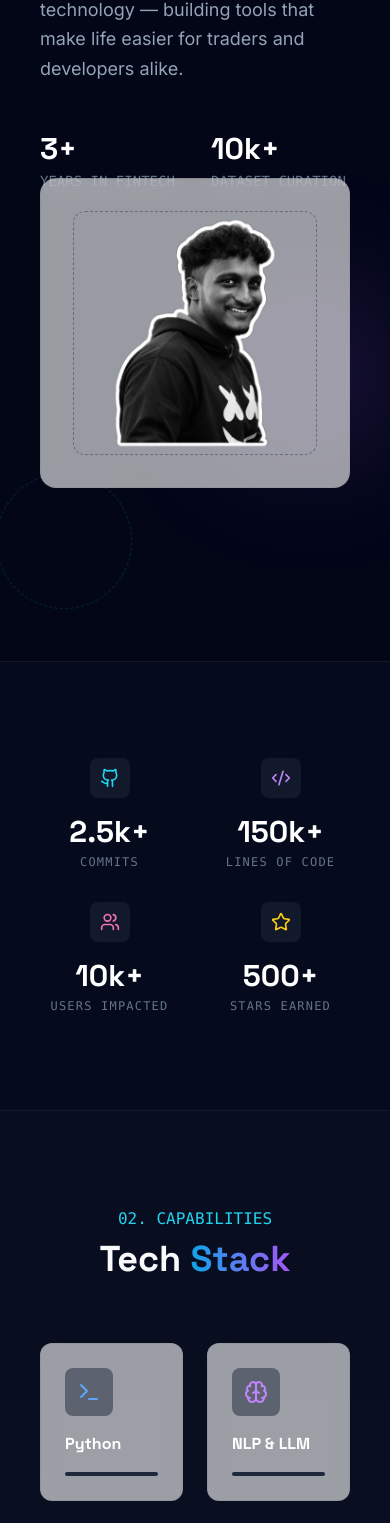
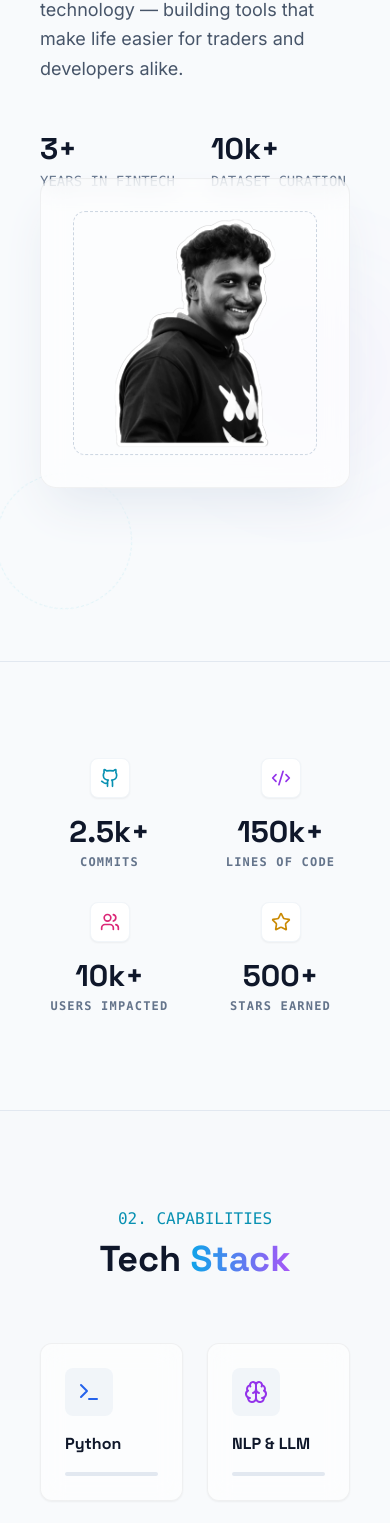
Before and after one commit to peaceboii/My-portfolio, a React (Vite) app: page / in a window 390 px wide. Shown: the part 1395-2918 px from the top of the page. Built offline with nearby package versions, Linux system fonts and the light colour scheme.

Commit message:
feat: implement light-colored futuristic theme and finalize content

```diff
--- a/src/App.jsx
+++ b/src/App.jsx
@@ -14,7 +14,7 @@ import { AnimatePresence } from 'framer-motion';
 function App() {
     return (
         <SmoothScroll>
-            <div className="bg-slate-950 text-slate-50 min-h-screen selection:bg-cyan-500/30">
+            <div className="bg-slate-50 text-slate-900 min-h-screen selection:bg-cyan-500/20">
                 <CustomCursor />
                 <Navbar />
                 <main>
--- a/src/components/About.jsx
+++ b/src/components/About.jsx
@@ -19,14 +19,14 @@ export default function About() {
           <motion.p
             initial={{ opacity: 0, x: -20 }}
             whileInView={{ opacity: 1, x: 0 }}
-            className="text-cyan-400 font-mono mb-4"
+            className="text-cyan-600 font-mono mb-4"
           >
             01. INTRODUCTION
           </motion.p>
-          <h2 className="text-4xl md:text-6xl font-bold mb-8">
+          <h2 className="text-4xl md:text-6xl font-bold mb-8 text-slate-900">
             Where Logic meets <span className="text-gradient">Market Psychology</span>
           </h2>
-          <div className="space-y-6 text-slate-400 text-lg leading-relaxed">
+          <div className="space-y-6 text-slate-600 text-lg leading-relaxed">
             <p>
                 My journey started with scripting strategies for the forex market, but I quickly expanded into
                 backend development, working on APIs, data pipelines, and real-time trading systems.
@@ -38,11 +38,11 @@ export default function About() {
 
           <div className="mt-12 grid grid-cols-2 gap-8">
             <div>
-              <h3 className="text-white font-bold text-3xl mb-1">3+</h3>
+              <h3 className="text-slate-900 font-bold text-3xl mb-1">3+</h3>
               <p className="text-slate-500 font-mono text-sm uppercase">Years in FinTech</p>
             </div>
             <div>
-              <h3 className="text-white font-bold text-3xl mb-1">10k+</h3>
+              <h3 className="text-slate-900 font-bold text-3xl mb-1">10k+</h3>
               <p className="text-slate-500 font-mono text-sm uppercase">Dataset Curation</p>
             </div>
           </div>
@@ -51,18 +51,18 @@ export default function About() {
         <div className="relative">
           <motion.div
             style={{ y: y1 }}
-            className="aspect-square glass rounded-2xl p-8 relative z-10 overflow-hidden group"
+            className="aspect-square glass rounded-2xl p-8 relative z-10 overflow-hidden group shadow-2xl shadow-slate-200"
           >
-            <div className="absolute inset-0 bg-gradient-to-br from-cyan-500/10 to-purple-500/10 opacity-0 group-hover:opacity-100 transition-opacity duration-500" />
-            <div className="h-full w-full border border-dashed border-slate-700/50 rounded-xl flex items-center justify-center overflow-hidden">
-               <img src="/assets/profile.png" alt="Kumaravelu" className="w-full h-full object-cover grayscale group-hover:grayscale-0 transition-all duration-500" />
+            <div className="absolute inset-0 bg-gradient-to-br from-cyan-500/5 to-purple-500/5 opacity-0 group-hover:opacity-100 transition-opacity duration-500" />
+            <div className="h-full w-full border border-dashed border-slate-300 rounded-xl flex items-center justify-center overflow-hidden">
+               <img src="/assets/profile.png" alt="Kumaravelu" className="w-full h-full object-cover grayscale brightness-110 group-hover:grayscale-0 transition-all duration-500" />
             </div>
           </motion.div>
 
           {/* Decorative Elements */}
           <motion.div
             style={{ y: y2 }}
-            className="absolute -top-10 -right-10 w-40 h-40 bg-purple-500/20 blur-3xl rounded-full"
+            className="absolute -top-10 -right-10 w-40 h-40 bg-purple-500/5 blur-3xl rounded-full"
           />
           <motion.div
              animate={{
@@ -70,7 +70,7 @@ export default function About() {
                scale: [1, 1.1, 1]
              }}
              transition={{ duration: 10, repeat: Infinity, ease: "linear" }}
-             className="absolute -bottom-10 -left-10 w-32 h-32 border border-cyan-500/20 rounded-full border-dashed"
+             className="absolute -bottom-10 -left-10 w-32 h-32 border border-cyan-500/10 rounded-full border-dashed"
           />
         </div>
       </div>
--- a/src/components/Skills.jsx
+++ b/src/components/Skills.jsx
@@ -17,14 +17,14 @@ import {
 } from 'lucide-react';
 
 const skills = [
-  { name: 'Python', icon: Terminal, color: 'text-blue-400', proficiency: '100%' },
-  { name: 'NLP & LLM', icon: Brain, color: 'text-purple-400', proficiency: '65%' },
-  { name: 'Backend Pipelines', icon: Layers, color: 'text-indigo-400', proficiency: '75%' },
-  { name: 'JavaScript', icon: Globe, color: 'text-yellow-400', proficiency: '80%' },
-  { name: 'Django / Flask', icon: FlaskConical, color: 'text-emerald-400', proficiency: '85%' },
-  { name: 'PostgreSQL', icon: Database, color: 'text-cyan-400', proficiency: '85%' },
-  { name: 'Docker', icon: Box, color: 'text-blue-500', proficiency: '70%' },
-  { name: 'Git / CI-CD', icon: GitBranch, color: 'text-orange-400', proficiency: '90%' },
+  { name: 'Python', icon: Terminal, color: 'text-blue-600', proficiency: '100%' },
+  { name: 'NLP & LLM', icon: Brain, color: 'text-purple-600', proficiency: '65%' },
+  { name: 'Backend Pipelines', icon: Layers, color: 'text-indigo-600', proficiency: '75%' },
+  { name: 'JavaScript', icon: Globe, color: 'text-yellow-600', proficiency: '80%' },
+  { name: 'Django / Flask', icon: FlaskConical, color: 'text-emerald-600', proficiency: '85%' },
+  { name: 'PostgreSQL', icon: Database, color: 'text-cyan-600', proficiency: '85%' },
+  { name: 'Docker', icon: Box, color: 'text-blue-700', proficiency: '70%' },
+  { name: 'Git / CI-CD', icon: GitBranch, color: 'text-orange-600', proficiency: '90%' },
 ];
 
 const containerVariants = {
@@ -44,15 +44,15 @@ const itemVariants = {
 
 export default function Skills() {
   return (
-    <section id="skills" className="py-24 bg-slate-900/50">
+    <section id="skills" className="py-24 bg-slate-50/50">
       <div className="container px-6">
         <motion.div
            initial={{ opacity: 0 }}
            whileInView={{ opacity: 1 }}
            className="mb-16 text-center"
         >
-          <p className="text-cyan-400 font-mono mb-2">02. CAPABILITIES</p>
-          <h2 className="text-4xl md:text-5xl font-bold">Tech <span className="text-gradient">Stack</span></h2>
+          <p className="text-cyan-600 font-mono mb-2">02. CAPABILITIES</p>
+          <h2 className="text-4xl md:text-5xl font-bold text-slate-900">Tech <span className="text-gradient">Stack</span></h2>
         </motion.div>
 
         <motion.div
@@ -71,18 +71,18 @@ export default function Skills() {
                 y: -5,
                 transition: { duration: 0.2 }
               }}
-              className="glass p-6 rounded-xl border border-slate-800 hover:border-cyan-500/30 transition-colors group cursor-default"
+              className="glass p-6 rounded-xl border border-slate-200 hover:border-cyan-500/30 transition-colors group cursor-default shadow-sm hover:shadow-xl hover:shadow-cyan-500/5"
             >
-              <div className={`mb-4 w-12 h-12 flex items-center justify-center rounded-lg bg-slate-800/50 ${skill.color} group-hover:scale-110 transition-transform`}>
+              <div className={`mb-4 w-12 h-12 flex items-center justify-center rounded-lg bg-slate-100 ${skill.color} group-hover:scale-110 transition-transform`}>
                 <skill.icon size={24} />
               </div>
-              <h3 className="text-white font-bold mb-4">{skill.name}</h3>
-              <div className="w-full h-1 bg-slate-800 rounded-full overflow-hidden">
+              <h3 className="text-slate-900 font-bold mb-4">{skill.name}</h3>
+              <div className="w-full h-1 bg-slate-200 rounded-full overflow-hidden">
                  <motion.div
                    initial={{ width: 0 }}
                    whileInView={{ width: skill.proficiency }}
                    transition={{ duration: 1, delay: 0.5 }}
-                   className={`h-full bg-gradient-to-right from-cyan-400 to-purple-500`}
+                   className={`h-full bg-gradient-to-right from-cyan-500 to-purple-600`}
                  />
               </div>
             </motion.div>
--- a/src/components/sections/Stats.jsx
+++ b/src/components/sections/Stats.jsx
@@ -3,15 +3,15 @@ import { motion } from 'framer-motion';
 import { Github, Code2, Users, Star } from 'lucide-react';
 
 const stats = [
-  { label: 'Commits', value: '2.5k+', icon: Github, color: 'text-cyan-400' },
-  { label: 'Lines of Code', value: '150k+', icon: Code2, color: 'text-purple-400' },
-  { label: 'Users Impacted', value: '10k+', icon: Users, color: 'text-pink-400' },
-  { label: 'Stars Earned', value: '500+', icon: Star, color: 'text-yellow-400' },
+  { label: 'Commits', value: '2.5k+', icon: Github, color: 'text-cyan-600' },
+  { label: 'Lines of Code', value: '150k+', icon: Code2, color: 'text-purple-600' },
+  { label: 'Users Impacted', value: '10k+', icon: Users, color: 'text-pink-600' },
+  { label: 'Stars Earned', value: '500+', icon: Star, color: 'text-yellow-600' },
 ];
 
 export default function Stats() {
   return (
-    <section id="stats" className="py-24 bg-slate-900/30 border-y border-slate-800/50">
+    <section id="stats" className="py-24 bg-slate-50 border-y border-slate-200">
       <div className="container px-6">
         <div className="grid grid-cols-2 md:grid-cols-4 gap-8">
           {stats.map((stat, index) => (
@@ -22,11 +22,11 @@ export default function Stats() {
                transition={{ delay: index * 0.1 }}
                className="text-center"
             >
-              <div className={`mb-4 mx-auto w-10 h-10 flex items-center justify-center rounded-lg bg-slate-800/50 ${stat.color}`}>
+              <div className={`mb-4 mx-auto w-10 h-10 flex items-center justify-center rounded-lg bg-white shadow-sm border border-slate-100 ${stat.color}`}>
                 <stat.icon size={20} />
               </div>
-              <h3 className="text-3xl font-bold text-white mb-1">{stat.value}</h3>
-              <p className="text-slate-500 font-mono text-xs uppercase tracking-widest">{stat.label}</p>
+              <h3 className="text-3xl font-bold text-slate-900 mb-1">{stat.value}</h3>
+              <p className="text-slate-500 font-mono text-xs uppercase tracking-widest font-bold">{stat.label}</p>
             </motion.div>
           ))}
         </div>
```
Also changed, not shown: src/components/Contact.jsx (+18 -18 lines), src/components/Hero.jsx (+10 -10 lines), src/components/Navbar.jsx (+8 -8 lines), src/components/Projects.jsx (+24 -24 lines), src/components/sections/Experience.jsx (+9 -9 lines).
